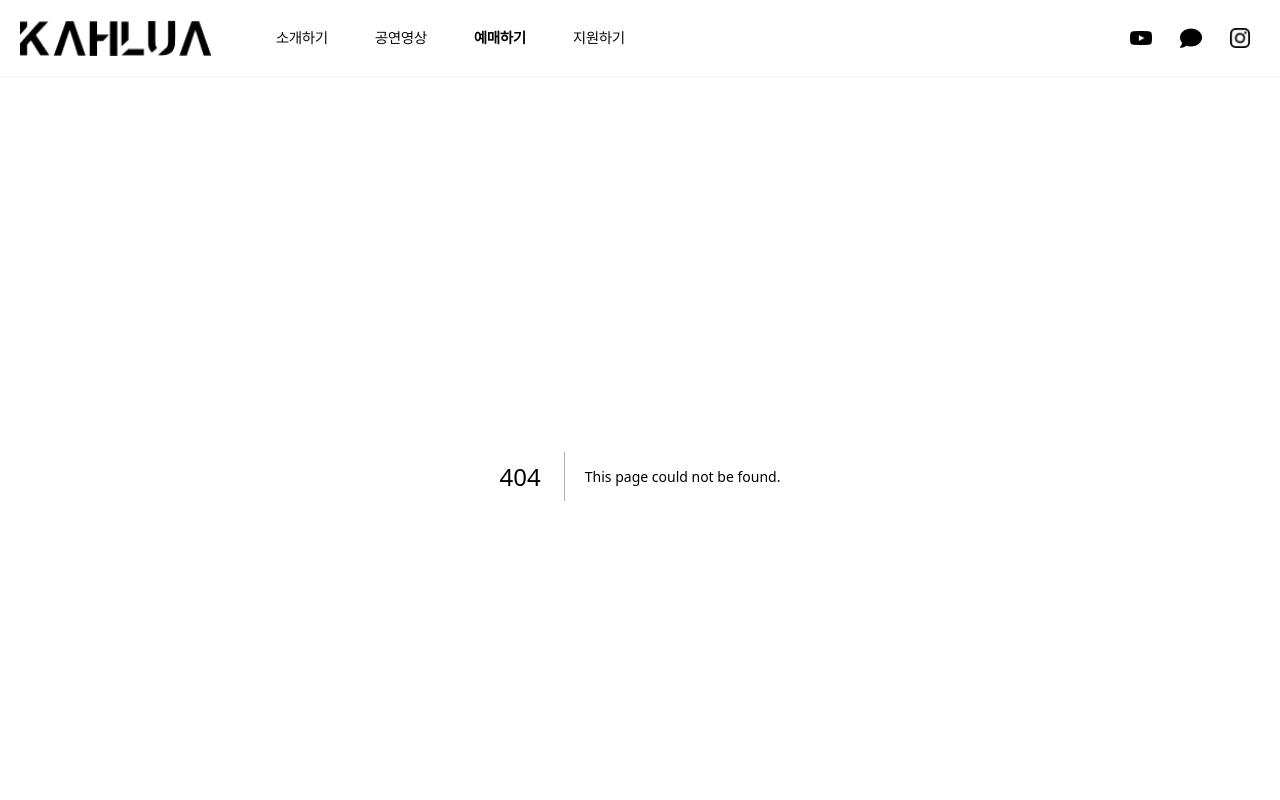
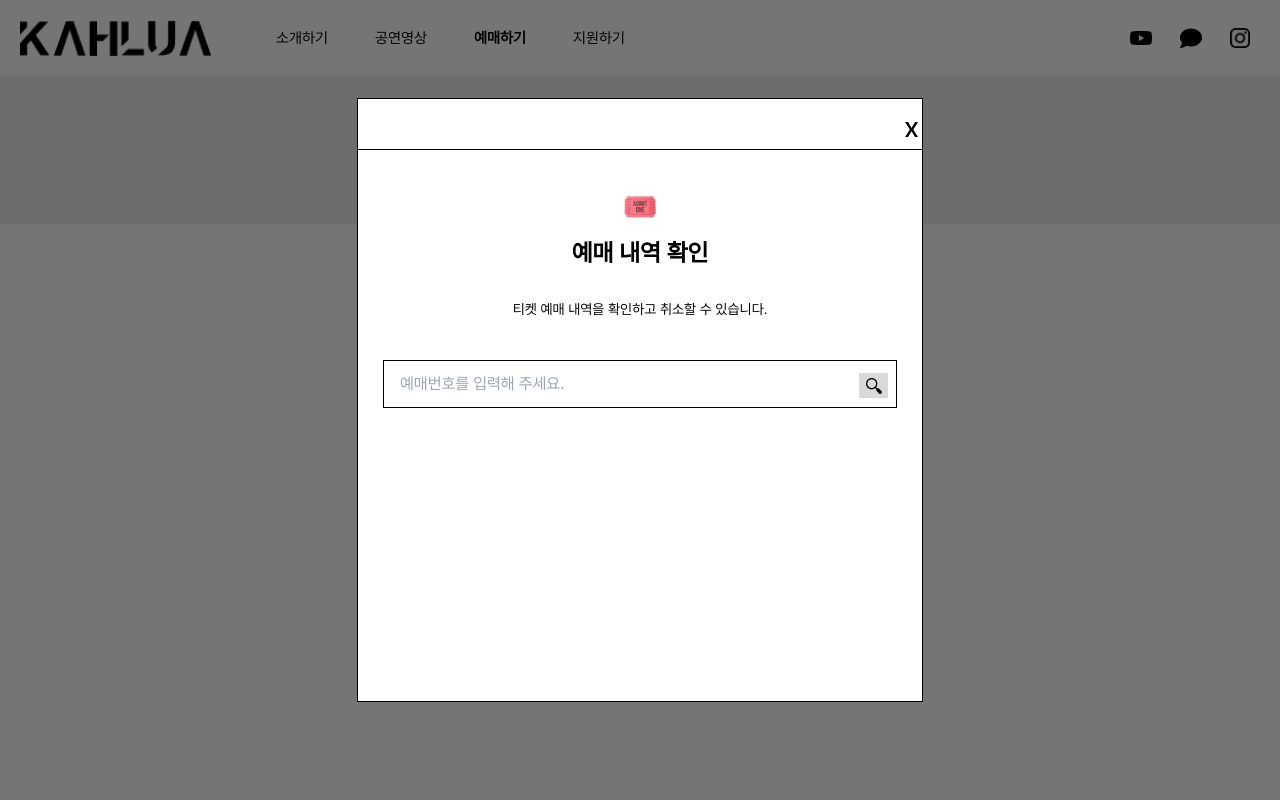
Before and after one commit to yumzen/Homepage_FE_20th, a Next.js app in the folder homepage/: page /tickets/Modal in a window 1280 px wide. Before the commit this address had no page. Shown: the top 800 px of the page. Built offline with nearby package versions, Linux system fonts and the light colour scheme.

Commit message:
#26 Feat : 결제 내역 조회 모달창 구현

```diff
--- /dev/null
+++ b/homepage/src/pages/tickets/Modal.tsx
@@ -0,0 +1,102 @@
+import { useState } from "react";
+import Image from "next/image";
+
+interface Order {
+    id: number;
+    orderNumber: string;
+    name: string;
+    cancelable: boolean;
+}
+
+const Modal = () => {
+    const [orderNumber, setOrderNumber] = useState("");
+    const [searchResult, setSearchResult] = useState<Order[]>([]);
+    const [searched, setSearched] = useState(false);
+    const [validOrderNumber, setValidOrderNumber] = useState(true);
+
+    const handleSearch = () => {
+        const tempSearchResult = [
+            { id: 1, orderNumber: "123456", name: "서지현", cancelable: true },
+            { id: 2, orderNumber: "789012", name: "임가은", cancelable: false },
+        ];
+
+        const filteredSearchResult = tempSearchResult.filter(order => order.orderNumber === orderNumber);
+        if (filteredSearchResult.length > 0) {
+            setSearchResult(filteredSearchResult);
+            setSearched(true);
+        } else {
+            setSearched(false);
+            setValidOrderNumber(false);
+        }
+    };
+
+
+    const [isClose, setIsClose] = useState(false);
+
+    const handleIsClose = () => {
+        setIsClose(true);
+    };
+
+    const handleOverlayClick = (event: React.MouseEvent<HTMLDivElement, MouseEvent>) => {
+        if (event.target === event.currentTarget) {
+        handleIsClose();
+        }
+    };
+
+    return !isClose ? (
+        <div onClick={handleOverlayClick} className= "fixed top-0 left-0 right-0 bottom-0 bg-[#0000008a] flex justify-center items-center">
+    <div className="font-['pretendard'] w-[566px] h-[604px] bg-[#FFF] flex-shrink-0 fixed border-[#000] border-solid border-[1px] z-2000">
+        <button onClick={handleIsClose} className="ml-[540px] mt-[12px] w-[26px] h-[38px] flex-col content-center text-[20px] font-[700]">X</button>
+        <div className="w-[565px] h-[1px] bg-[#000]"/>
+        <div className="flex flex-col items-center text-center content-center mt-[40px] leading-normal">
+            <Image src="/assets/images/tickets/ticket.png" alt="ticket" width={32} height={16}/>
+            <p className="font-[700] mt-[12px] text-[24px]">예매 내역 확인</p>
+            <p className="mt-[28px] font-[400] text-[14px]">티켓 예매 내역을 확인하고 취소할 수 있습니다.</p>
+        </div>
+        <div className="mt-[40px] flex flex-col items-center text-center content-center ">
+                <div className="w-[514px] h-[48px] flex border-[1px] border-solid border-[#000] outline-none">
+            <input
+                type="text"
+                value={orderNumber}
+                onChange={(e) => setOrderNumber(e.target.value)}
+                placeholder="예매번호를 입력해 주세요."
+                className="flex-grow px-[16px] outline-none"
+            />
+            <div onClick={handleSearch} className="relative bg-[#D9D9D9] w-[29px] h-[25px] mt-[12px] mr-[8px] cursor-pointer">
+                <Image src="/assets/images/tickets/search.png" alt="돋보기" width={100} height={100} className="absolute w-[16px] h-[16px] mt-[5px] ml-[7px]"/>
+            </div>
+        </div>
+            </div>
+            {searched && (
+                <div>
+                    <div className="mt-[24px] ml-[24px] bg-[#dde2ff] w-[514px] h-[106px] flex-shrink-0">
+                        <div className="flex flex-row align-center justify-center">
+                            <div className="mt-[11px] w-[72px] flex text-center items-center text-[14px]"> 예매 번호 </div>
+                            <div className="mt-[11px] ml-[124px] w-[72px] flex text-center items-center text-[14px]"> 예매자 성명 </div>
+                            <div className="mt-[11px] ml-[124px] w-[80px] flex text-center items-center text-[14px]"> 취소 가능 여부 </div>
+                        </div>
+                        <div className="mt-[10px] h-[1px] w-[100%] bg-[#A4A4A4] "/>
+                        {searchResult.map((order: any) => (
+                                <div key={order.id} className="mt-[12px] flex flex-row align-center justify-center">
+                                    <div className="mt-[11px] ml-[20px] w-[118px] flex text-center items-center text-[14px]"> {order.orderNumber} </div>
+                                    <div className="mt-[11px] ml-[112px] w-[118px] flex text-center items-center text-[14px]"> {order.name} </div>
+                                    <div className="mt-[11px] ml-[96px] w-[118px] flex text-center items-center text-[14px]"> {order.cancelable ? "취소 가능" : "취소 불가능"} </div>
+                                </div>
+                            ))}
+                    </div>
+                    <div className="w-[514px] h-[48px] mt-[72px] ml-[24px] flex items-center">
+                        <button className="w-full h-full bg-[#D9D9D9] text-center text-[#000] text-[14px]">
+                            예매 취소하기
+                        </button>
+                    </div>
+                </div>
+            )}
+            {!validOrderNumber && (
+                    <div className="mt-[48px] flex text-center justify-center items-center font-[700] text-[14px]">잘못된 예매 번호 입니다.</div>
+            )}
+    </div>
+    </div>
+    ): null;
+};
+
+export default Modal;
--- a/homepage/src/pages/tickets/index.tsx
+++ b/homepage/src/pages/tickets/index.tsx
@@ -4,6 +4,7 @@ import Image from "next/image";
 import Link from "next/link";
 import { useEffect, useState } from "react";
 import Calendar from "./Calendar";
+import Modal from "./Modal";
 dotenv.config();
 
 const apikey = process.env.NEXT_PUBLIC_KAKAOMAP_KEY;
@@ -45,6 +46,7 @@ const SelectBox = (props: any) => {
 
 export default function Tickets() {
     const [nowUrl, setNowUrl] = useState("");
+    const [modal, setModal] = useState(false);
 
     useEffect(() => {
         setNowUrl(window.location.href);
@@ -76,12 +78,15 @@ export default function Tickets() {
         };
     }, []);
 
-function copyUrl() {
-    navigator.clipboard.writeText(nowUrl).then(res => {
-    alert("주소가 복사되었습니다!");
-    });
-}
+    function copyUrl() {
+        navigator.clipboard.writeText(nowUrl).then(res => {
+        alert("주소가 복사되었습니다!");
+        });
+    }
 
+    const handleModal = () => {
+        setModal(!modal);
+    };
 
     return (
     <div className="font-['pretendard'] mx-auto flex flex-col items-center justify-center mb-[84px]">
@@ -129,16 +134,15 @@ function copyUrl() {
                                 </div>
                             </div>
                         </div>
-                        <div className="mt-[92px] w-[264px] h-[33px] flex flex-row flex-shrink-0 rounded-[20px] border border-solid border-[#939393]">
+                        <button onClick={() => handleModal()} className="mt-[92px] w-[264px] h-[33px] flex flex-row flex-shrink-0 rounded-[20px] border border-solid border-[#939393]">
                             <div className="flex w-[123px] h-[33px] justify-center items-center flex-shrink-0 text-center text-[10px] font-[400px] text-[#464646]">이미 티켓을 구매하셨나요?</div>
                             <div className="flex flex-shrink-0 justify-center items-center">
-                                <Image src='/assets/images/tickets/handpoint.png' alt='poiner' width={16} height={8} className="ml-[40px] w-[16px] h-[8px]"/>
+                                <Image src='/assets/images/tickets/handpoint.png' alt='poiner' width={16} height={8} className="ml-[40px] mt-[12px] w-[16px] h-[8px]"/>
                             </div>
-                            <button className="flex w-[90px] h-[33px] justify-center items-center flex-shrink-0 text-center text-[10px] font-[400px] text-[#464646]">확인하러 가기</button>
-
-                        </div>
+                            <div className="flex w-[90px] h-[33px] justify-center items-center flex-shrink-0 text-center text-[10px] font-[400px] text-[#464646]">확인하러 가기</div>
+                        </button>
                     </div>
-                    <div id="map" className=" ml-[78px] w-[304px] h-[312px] flex-shrink-0"></div>
+                    <div id="map" className=" ml-[78px] w-[304px] h-[312px] flex-shrink-0 z-0"></div>
                 </div>
             </div>
         </div>
@@ -191,6 +195,9 @@ function copyUrl() {
                 </div>
             </div>
         </div>
+        {modal && (
+                <Modal/>
+            )}
     </div>
     )
 }
```
Also changed, not shown: homepage/public/assets/images/tickets/search.png (added).
